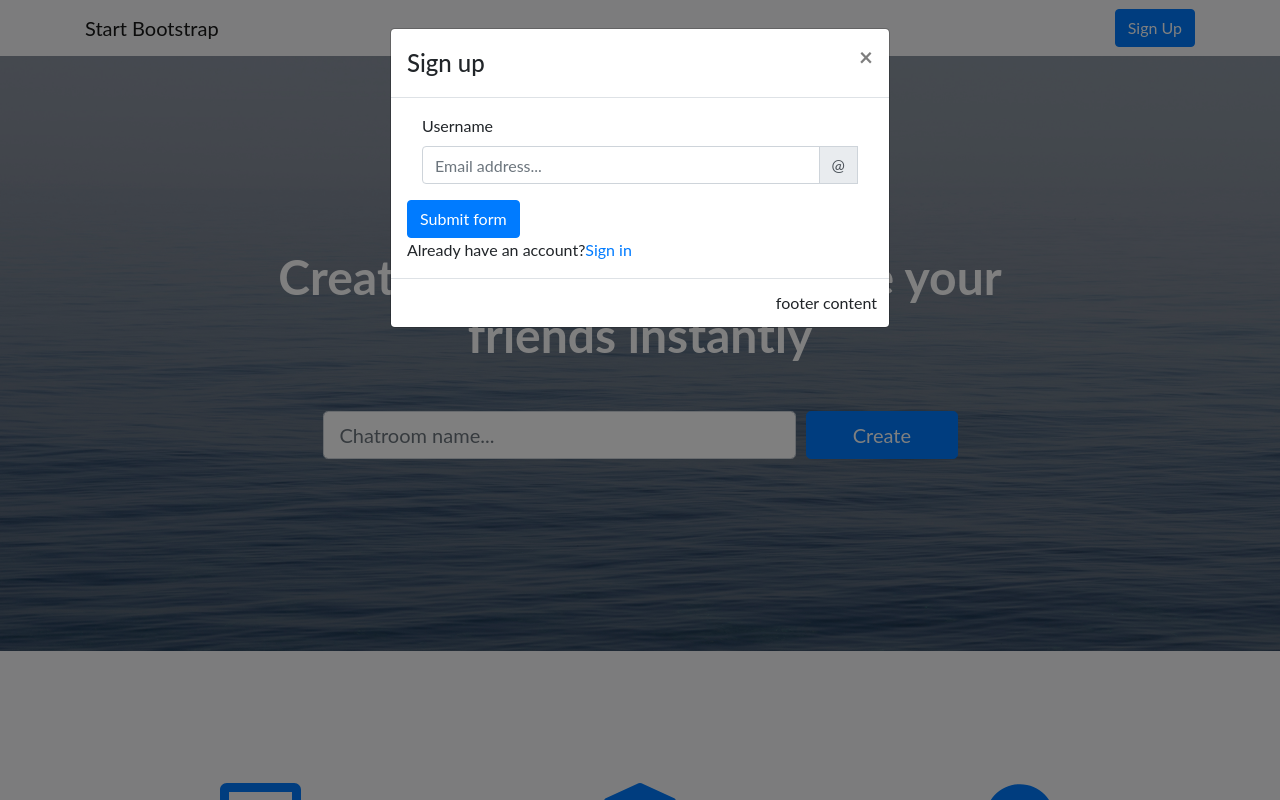
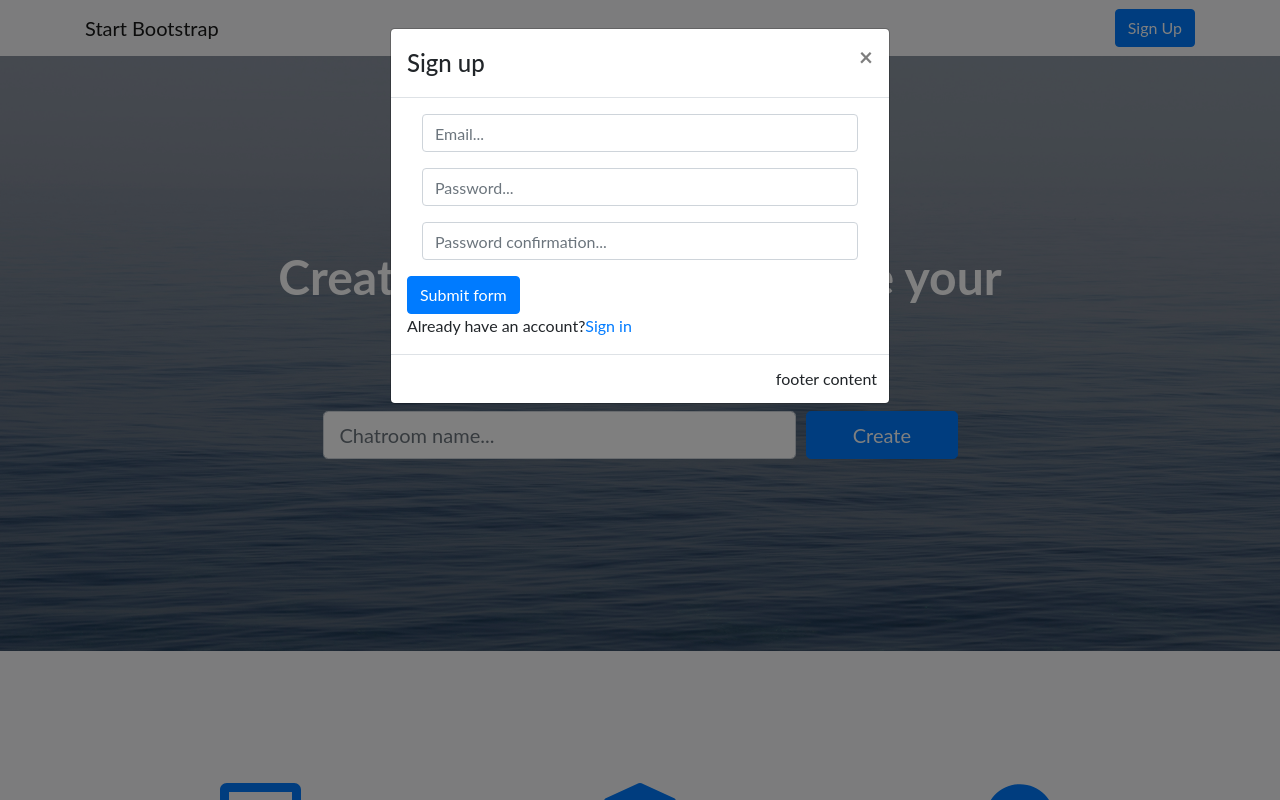
Before and after one commit to byrneg7/movie-app-client, a React (Create React App) app: page / in a window 1280 px wide. Both pictures are taken after a click on the link "Sign Up". Shown: the top 800 px of the page. Built offline with nearby package versions, Linux system fonts and the light colour scheme; no server answers.

Commit message:
work on fields + redux

```diff
--- a/package.json
+++ b/package.json
@@ -24,6 +24,7 @@
     "react-scripts": "3.4.1",
     "react-toastify": "^6.0.5",
     "redux": "^4.0.5",
+    "redux-form": "^8.3.5",
     "redux-thunk": "^2.3.0"
   },
   "scripts": {
--- /dev/null
+++ b/src/assets/constants.js
@@ -0,0 +1,8 @@
+export const emailRegex = /^(([^<>()\[\]\\.,;:\s@"]+(\.[^<>()\[\]\\.,;:\s@"]+)*)|(".+"))@((\[[0-9]{1,3}\.[0-9]{1,3}\.[0-9]{1,3}\.[0-9]{1,3}])|(([a-zA-Z\-0-9]+\.)+[a-zA-Z]{2,}))$/;
+
+
+export const REGISTER_FORM_FIELDS = [
+    {label: 'Email Address', name: 'email', email: 'text', placeholder: "Email..."},
+    {label: 'Password', name: 'password', type: 'password', placeholder: "Password..."},
+    { label: 'Password Confirmation', name: 'password_confirmation', type: 'password', placeholder: "Password confirmation..." }
+];
--- a/src/assets/stylesheets/index.scss
+++ b/src/assets/stylesheets/index.scss
@@ -1,3 +1,8 @@
 @import "variables";
 @import "mixins";
 @import "icons";
+
+
+.red-border {
+  border: 1px solid red;
+}
--- a/src/components/auth/SignUpModal.js
+++ b/src/components/auth/SignUpModal.js
@@ -1,56 +1,27 @@
-import React, { useState } from 'react'
-import { useDispatch } from "react-redux";
+import React from 'react'
+import {useDispatch} from "react-redux";
+import {Field, reduxForm} from "redux-form";
+import {Button, Col, Form} from "react-bootstrap";
 
 import GenericModal from "../services/GenericModal";
-import { TOGGLE_MODAL_ON } from "../../reducers/types";
-import { Button, Col, Form, InputGroup } from "react-bootstrap";
+import {TOGGLE_MODAL_ON} from "../../reducers/types";
+import FormField from "../services/FormField";
+import {emailRegex, REGISTER_FORM_FIELDS} from "../../assets/constants";
 
-const SignUpModal = () => {
+
+const SignUpModal = ({handleSubmit, reset}) => {
     const dispatch = useDispatch();
-  const [validated, setValidated] = useState(false);
 
-  const handleSubmit = (event) => {
-    const form = event.currentTarget;
-    if (form.checkValidity() === false) {
-      event.preventDefault();
-      event.stopPropagation();
-      alert('invalid')
-    }
-    setValidated(true);
-    alert('valid')
-  };
+    const renderFields = () => REGISTER_FORM_FIELDS.map(({label, name, placeholder, type}) => (
+        <Field key={name} component={FormField} type={type} label={label} name={name} placeholder={placeholder}/>
+    ));
 
-  const renderFields = () => {
-    return (
-      <Form.Group as={Col} controlId="validationCustomUsername">
-        <Form.Label>Username</Form.Label>
-        <InputGroup>
-          <Form.Control
-            type="email"
-            placeholder="Email address..."
-            aria-describedby="inputGroupPrepend"
-            minLength={5}
-            required
-          />
-          <InputGroup.Append>
-            <InputGroup.Text id="inputGroupPrepend">@</InputGroup.Text>
-          </InputGroup.Append>
-          <Form.Control.Feedback type="valid">Looks good!</Form.Control.Feedback>
-          <Form.Control.Feedback type="invalid">
-            Please use a valid email address.
-          </Form.Control.Feedback>
-        </InputGroup>
-      </Form.Group>
-    )
-  };
-
-  const bodyContent = () => {
-    return (
-      <>
-        <Form noValidate validated={validated} onSubmit={handleSubmit}>
+    const bodyContent = () => (
+        <Form onSubmit={handleSubmit(onSubmit)}>
+            <Col xs="12">
                 {renderFields()}
+            </Col>
             <Button type="submit">Submit form</Button>
-        </Form>
 
             <div>
                 Already have an account?
@@ -58,11 +29,38 @@ const SignUpModal = () => {
                     Sign in
                 </a>
             </div>
-      </>
-    )
+        </Form>
+    );
+
+    const onSubmit = (formValues) => {
+        console.log(formValues);
+        reset()
     };
 
     return <GenericModal title='Sign up' body={bodyContent()} footer='footer content' name='signup'/>
 };
 
-export default SignUpModal;
+function validate(values) {
+    const errors = {};
+    REGISTER_FORM_FIELDS.forEach(field => {
+
+        if (!values[field.name]) {
+            errors[field.name] = 'You must provide a value.'
+        }
+
+        if (field.name === 'password_confirmation') {
+            if (values[field.name] !== values['password']) {
+                errors[field.name] = 'Confirmation does not match password.'
+            }
+        }
+
+        if (field.name === 'email') {
+            if (!emailRegex.test(values[field.name])) {
+                errors[field.name] = 'Must be a valid email address.'
+            }
+        }
+    });
+    return errors;
+}
+
+export default reduxForm({validate, form: 'signupForm', destroyOnUnmount: false})(SignUpModal);
--- /dev/null
+++ b/src/components/services/FormField.js
@@ -0,0 +1,21 @@
+import React from 'react';
+import {Row, Col} from 'react-bootstrap';
+
+const FormField = ({input, type, placeholder, meta: {error, touched}}) => {
+    const errorBorder = () => (touched && error) ? 'red-border' : '';
+
+    return (
+        <Row className="justify-content-center mb-3">
+            <Col xs="12" className="my-auto">
+                <input {...input} className={`form-control ${errorBorder()}`} type={type} placeholder={placeholder}/>
+            </Col>
+
+            <Col xs='12' className="text-danger font-bold">
+                {touched && error}
+            </Col>
+        </Row>
+    );
+};
+
+
+export default FormField;
--- a/src/reducers/index.js
+++ b/src/reducers/index.js
@@ -1,8 +1,10 @@
 import {combineReducers} from 'redux';
 import testReducer from './testReducer'
 import modalReducer from './modalReducer'
+import {reducer as formReducer} from 'redux-form'
 
 export default combineReducers({
     test: testReducer,
-    modal: modalReducer
+    modal: modalReducer,
+    form: formReducer,
 })
```
Lines whose indentation alone changed are shown as unchanged.
